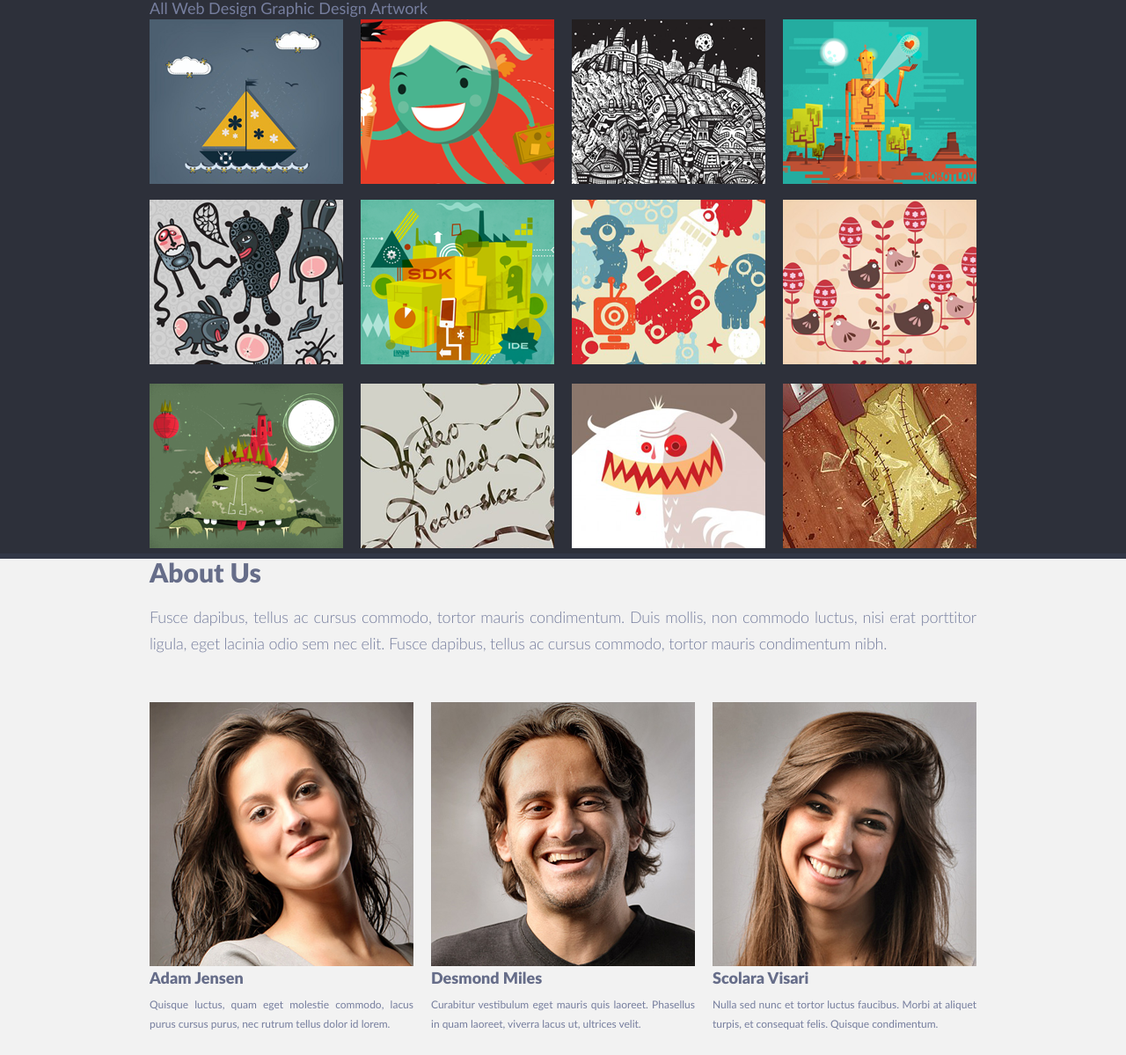
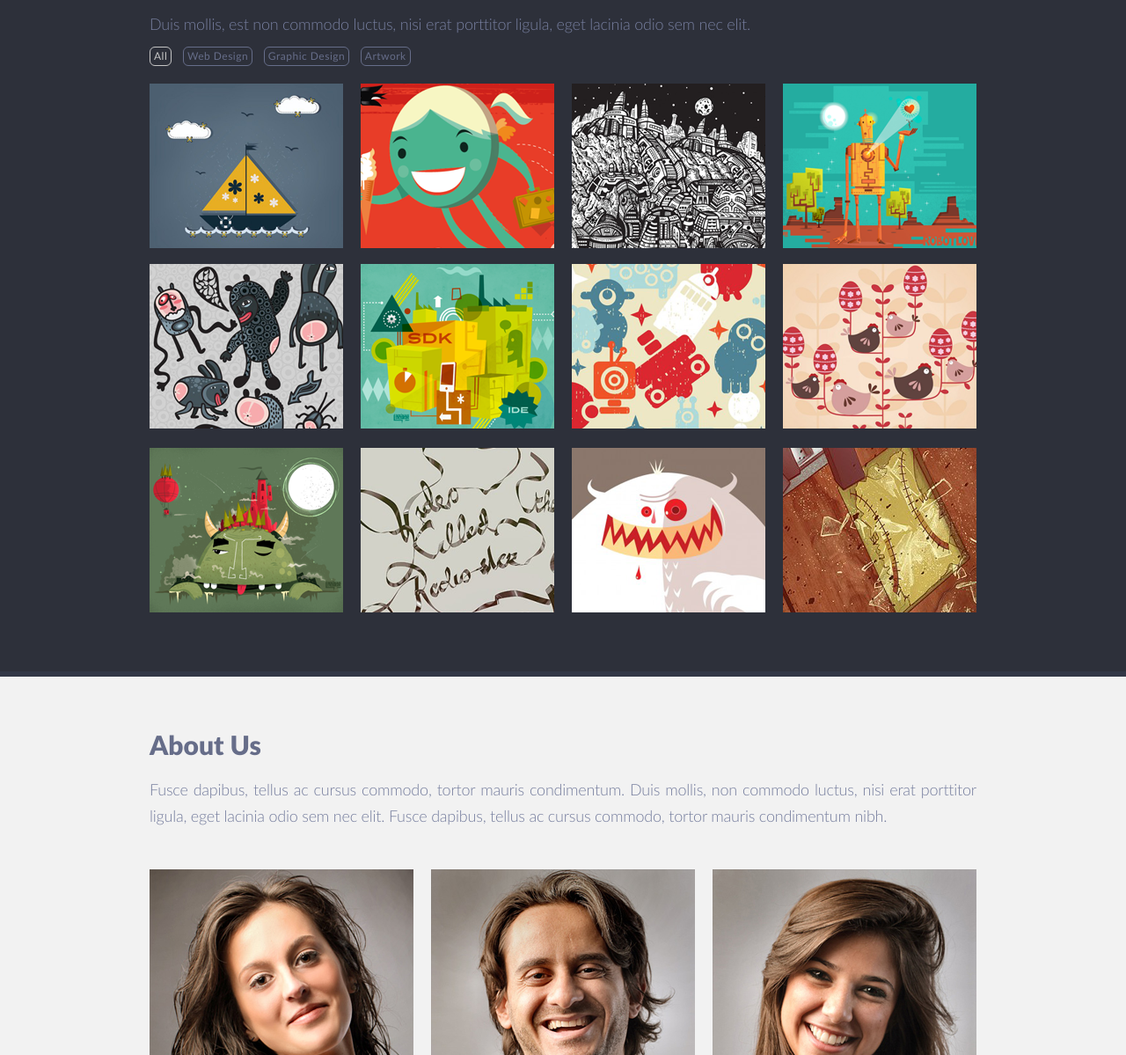
Before and after one commit to alexeyvalko/singolo, a plain HTML site: page singolo2.html in a window 1280 px wide. Shown: the part 102-1301 px from the top of the page at 88% size. Drawn offline with Linux system fonts and the light colour scheme.

Commit message:
fix: adjust all paddings and margins

```diff
--- a/singolo2.css
+++ b/singolo2.css
@@ -262,6 +262,7 @@ header a {
   font-size: 1.2rem;
   padding-left: 80px;
   text-align: justify;
+
 }
 
 .icon-pen {
@@ -312,6 +313,7 @@ header a {
 
 .portfolio {
   background-color: #2d303a;
+  padding: 62px 0 61px 0;
   border-bottom: 6px solid #323746;
 }
 .portfolio-grid {
@@ -319,9 +321,33 @@ header a {
   grid-template-columns: repeat(auto-fit, minmax(210px, 1fr));
   grid-template-rows: repeat(auto-fit, 189px);
   grid-gap: 16px 20px;
+
 }
+.portfolio-tags {
+  padding-bottom: 21px;
+  margin-top: -10px;
+}
+.portfolio-tags__item {
+  font-size: 1.2rem;
+  color: #666d89;
+    border: 1px solid #666d89;
+    border-radius: 6px;
+    padding: 4px;
+    margin-right: 8px;
+    cursor: pointer;
+text-align: justify;
+letter-spacing: 0.5px;
+}
+
+.portfolio-tags__item_active, .portfolio-tags__item:hover {
+   color: #c5c5c5;
+   border: 1px solid #c5c5c5;
+
+}
+
 .about {
   background-color: #f2f2f2;
+  padding: 62px 0;
   border-bottom: 6px solid #fff;
 }
 
@@ -330,7 +356,7 @@ header a {
   grid-template-columns: repeat(auto-fit, minmax(300px, 1fr));
   grid-template-rows: repeat(auto-fit, 450px);
   grid-gap: 0px 20px;
-  padding-top: 50px;
+  padding-top: 44px;
 }
 
 .about-grid__item {
@@ -342,13 +368,14 @@ header a {
   font-size: 1.8rem;
   font-family: "Lato Black";
   color: #666d89;
+  margin-top: 13px;
 }
 .about-grid__item__text {
   margin-top: 10px;
   line-height: 1.8;
   font-size: 1.2rem;
   text-align: justify;
-  padding-bottom:30px;
+  padding-bottom:22px;
 }
 
 .social {
@@ -358,27 +385,27 @@ header a {
   background: url(./assets/img/Google.png);
   width: 32px;
   height: 32px;
-  margin-right: 6px;
+  margin-right: 3px;
   display: inline-block;
 }
 .facebook {
   background: url(./assets/img/Facebook.png);
   width: 32px;
   height: 32px;
-  margin-right: 6px;
+  margin-right: 3px;
   display: inline-block;
 }
 .twitter {
   background: url(./assets/img/Twitter.png);
   width: 32px;
   height: 32px;
-  margin-right: 6px;
+  margin-right: 3px;
   display: inline-block;
 }
 .linkedin {
   background: url(./assets/img/LinkedIn.png);
   width: 32px;
   height: 32px;
-  margin-right: 6px;
+  margin-right: 3px;
   display: inline-block;
 }
```
